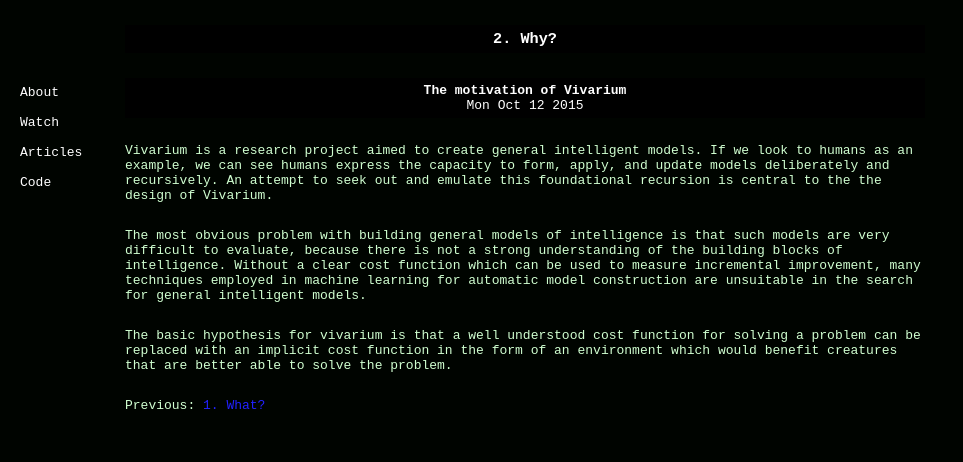
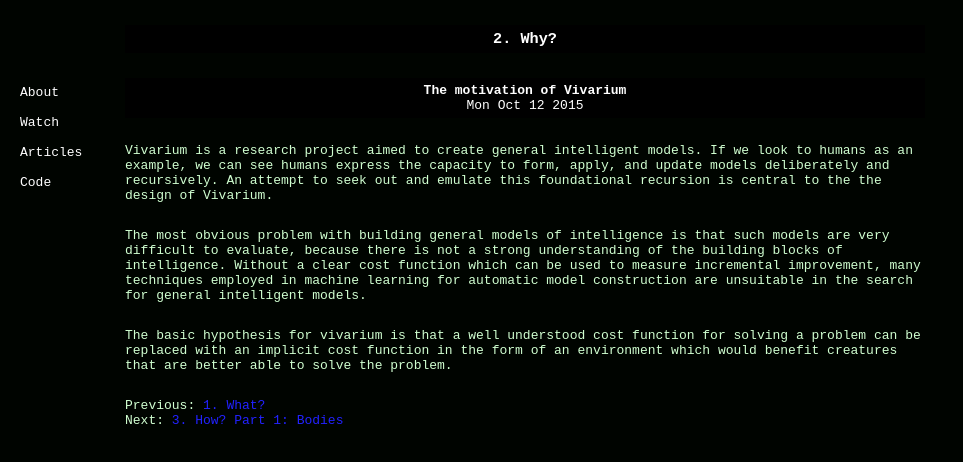
Before and after one commit to juckele/vivarium, a plain HTML site: page vivarium-site/src/main/html/articles/2.html in a window 1280 px wide. Shown: the whole page, without its empty margins (0-963 px from the left). Drawn offline with Linux system fonts and the light colour scheme.

Commit message:
Update to site navigation for How? Part 1 article

```diff
--- a/vivarium-site/src/main/html/articles/2.html
+++ b/vivarium-site/src/main/html/articles/2.html
@@ -31,8 +31,8 @@
       The basic hypothesis for vivarium is that a well understood cost function for solving a problem can be replaced with an implicit cost function in the form of an environment which would benefit creatures that are better able to solve the problem.
     </paragraph>
     <paragraph>
-      Previous: <a href="/articles/1.html">1. What?</a>
-<!--      Next: <a href="/articles/3.html">3. How? Part 1: Bodies</a>-->
+      Previous: <a href="/articles/1.html">1. What?</a><br>
+      Next: <a href="/articles/3.html">3. How? Part 1: Bodies</a>
     </paragraph>
   </body>
 </html>
```
Also changed, not shown: vivarium-site/src/main/html/articles/3.html (+1 -1 lines), vivarium-site/src/main/html/articles/index.html (+2 -2 lines).
